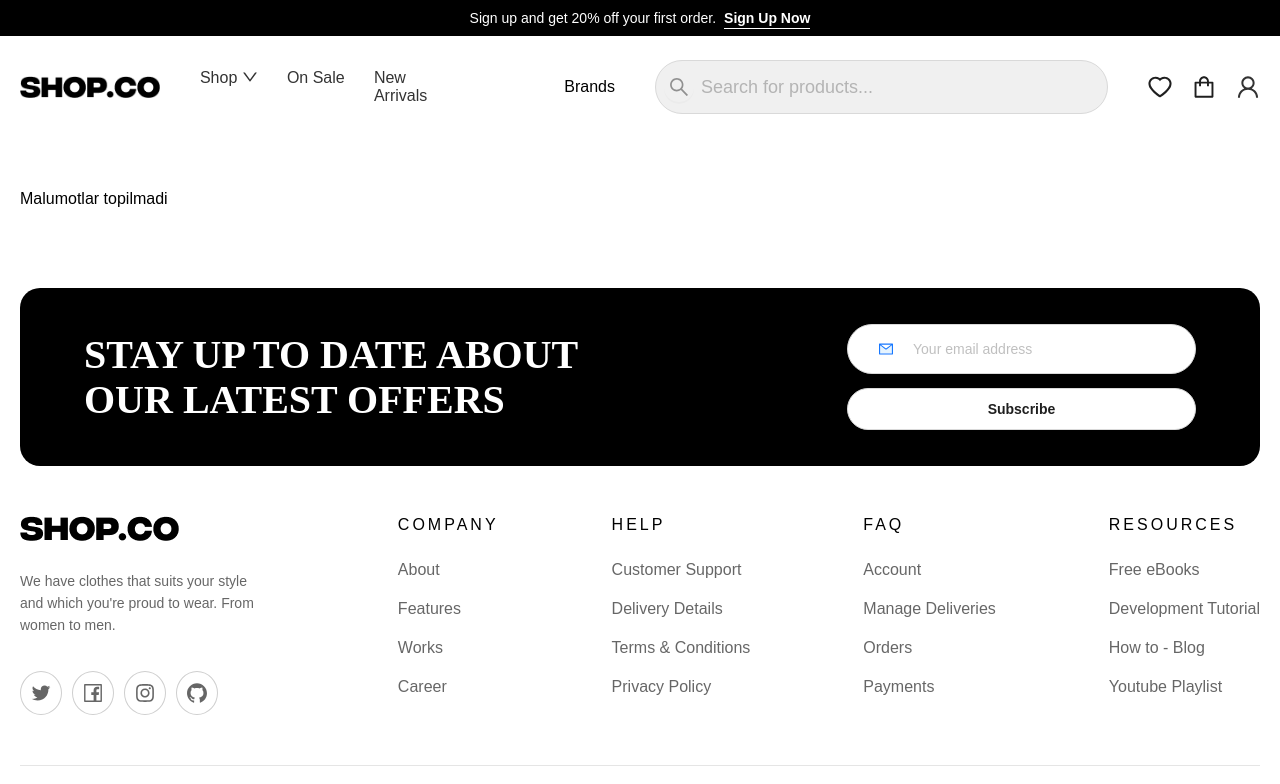
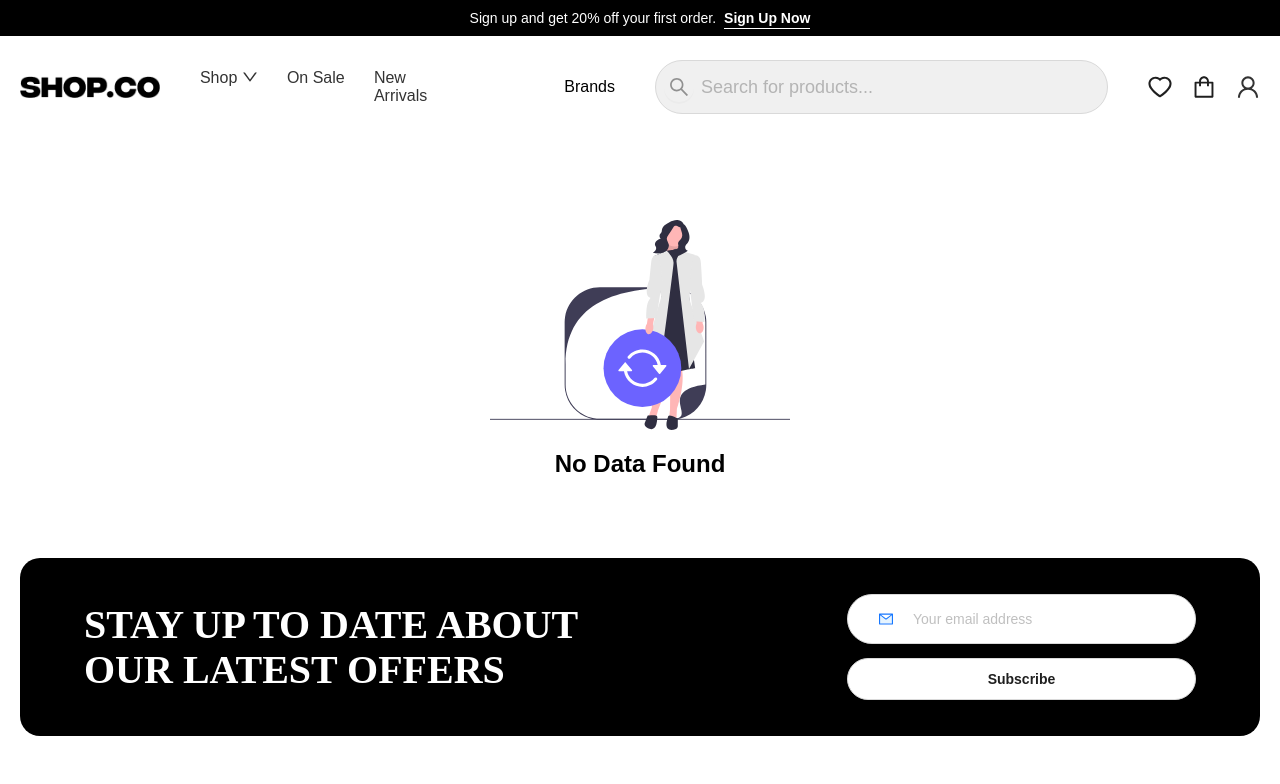
Before and after one commit to Muhammadayub727/shop.co-user, a React (Vite) app: page /like in a window 1280 px wide. Shown: the top 784 px of the page. Built offline with nearby package versions, Linux system fonts and the light colour scheme; a web font is replaced by a local one.

Commit message:
Project update

```diff
--- a/src/components/ui/swiper/index.tsx
+++ b/src/components/ui/swiper/index.tsx
@@ -1,11 +1,9 @@
 import { Swiper, SwiperSlide } from "swiper/react";
 import "swiper/css";
-import "swiper/css/pagination";
 import "swiper/css/navigation";
 
 import "./style.scss";
-
-import { Pagination, Navigation } from "swiper/modules";
+import { Navigation } from "swiper/modules";
 import { Rate } from "antd";
 import { CheckCircleOutlined } from "@ant-design/icons";
 
@@ -22,21 +20,18 @@ export default function App() {
         },
       }}
       spaceBetween={30}
-      pagination={{
-        clickable: true,
-      }}
-      navigation={true}
-      modules={[Pagination, Navigation]}
+      navigation={true}  // Use Swiper's built-in navigation without specifying custom elements
+      modules={[Navigation]}
       className="mySwiper"
     >
-        {new Array(10).fill(null).map((_, index) => {
+      {new Array(10).fill(null).map((_, index) => {
         return (
           <SwiperSlide key={index}>
             <div className="customers-swiper">
               <Rate value={5} disabled />
               <div>
                 <h5>Sarah M.</h5>
-                <CheckCircleOutlined style={{color: '#01AB31'}}/>
+                <CheckCircleOutlined style={{ color: "#01AB31" }} />
               </div>
               <p>
                 "I'm blown away by the quality and style of the clothes I
@@ -47,7 +42,7 @@ export default function App() {
           </SwiperSlide>
         );
       })}
-
+      {/* Navigation buttons will be automatically generated */}
     </Swiper>
   );
 }
--- a/src/components/ui/swiper/style.scss
+++ b/src/components/ui/swiper/style.scss
@@ -1,57 +1,66 @@
-  .swiper {
-    width: 100%;
-    height: 240px;
-  }
+.swiper {
+  width: 100%;
+  height: 240px;
+}
 
-  .swiper-slide {
-    font-size: 18px;
-    background: #fff;
-    display: flex;
-    justify-content: center;
-    align-items: center;
-  }
+.swiper-slide {
+  font-size: 18px;
+  background: #fff;
+  display: flex;
+  justify-content: center;
+  align-items: center;
+}
 
-  .swiper-slide img {
-    display: block;
-    width: 100%;
-    height: 100%;
-    object-fit: cover;
-  }
-
-
-.customers-swiper{
+.customers-swiper {
   padding: 28px 32px;
   border-radius: 20px;
   border: 1px solid rgba(0, 0, 0, 0.10);
 
-  div{
+  div {
     margin-top: 5px;
     display: flex;
     align-items: center;
     gap: 5px;
     margin-bottom: 5px;
 
-    h5{
+    h5 {
       color: #000;
       font-size: 20px;
-      font-style: normal;
       font-weight: 700;
-      line-height: 22px; /* 110% */
     }
-
   }
 
-  p{
+  p {
     color: rgba(0, 0, 0, 0.60);
     font-size: 16px;
-    font-style: normal;
     font-weight: 400;
-    line-height: 22px; /* 137.5% */
+    line-height: 22px;
   }
 }
 
+/* Custom navigation buttons */
+.swiper-button-next,
+.swiper-button-prev {
+  background-color: white;
+  color: black;
+  width: 40px;
+  height: 40px;
+  display: flex;
+  justify-content: center;
+  align-items: center;
+  border-radius: 50%;
+  box-shadow: 0px 4px 8px rgba(0, 0, 0, 0.1);
+  cursor: pointer;
+}
+
+.swiper-button-next::after,
+.swiper-button-prev::after {
+  font-size: 16px;
+  color: black;
+}
+
 @media screen and (max-width: 375px) {
-  .swiper{
+  .swiper {
     padding: 0 15px;
   }
 }
--- a/src/pages/likes/index.tsx
+++ b/src/pages/likes/index.tsx
@@ -4,29 +4,38 @@ import { Card } from "@ui"
 import './style.scss'
 import { Button } from "antd"
 import { DeleteOutlined } from "@ant-design/icons"
+import NotFoundIcon from '../../assets/images/not-found.svg'
 
 function Likes() {
-const {likes, removeLike}:any = useLikeStore()
-console.log(likes);
-
+  const { likes, removeLike }: any = useLikeStore()
+  console.log(likes)
 
   return (
     <div>
       <Container>
         <div className="likes-wrapper">
-            {
-                likes.length > 0 ? likes.map((like:any, i:number) => (
-                   <div className="likee">
+          {likes.length > 0 ? (
+            likes.map((like: any, i: number) => (
+              <div className="likee" key={i}>
                 <Card
-                            key={i}
                   data={like}
                 />
-                        <Button className="delete-btn" type="text" danger onClick={() => removeLike(like._id)} ><DeleteOutlined /></Button>
+                <Button
+                  className="delete-btn"
+                  type="text"
+                  danger
+                  onClick={() => removeLike(like._id)}
+                >
+                  <DeleteOutlined />
+                </Button>
               </div>
             ))
-                :
-                <p style={{textAlign: 'center', marginTop: 20, fontWeight: 500}}>Malumotlar topilmadi</p>
-            }
+          ) : (
+            <div className="not-found">
+              <img src={NotFoundIcon} alt="Not Found" />
+              <p>No Data Found</p>
+            </div>
+          )}
         </div>
       </Container>
     </div>
--- a/src/pages/likes/style.scss
+++ b/src/pages/likes/style.scss
@@ -1,12 +1,13 @@
-.likes-wrapper{
+.likes-wrapper {
     margin-top: 30px;
     display: flex;
     flex-wrap: wrap;
     gap: 15px;
 
-    .likee{
+    .likee {
       position: relative;
-        .delete-btn{
+
+      .delete-btn {
         z-index: 99;
         position: absolute;
         top: 30px;
@@ -14,15 +15,36 @@
         color: red;
         font-size: 18px !important;
 
-            &:hover{
+        &:hover {
           color: red !important;
         }
       }
     }
+
+    .not-found {
+      display: flex;
+      flex-direction: column;
+      align-items: center;
+      justify-content: center;
+      width: 100%;
+      text-align: center;
+      margin-top: 50px;
+
+      img {
+        max-width: 300px;
+        margin-bottom: 20px;
       }
 
-@media screen and (max-width: 375px){
-    .likes-wrapper{
+      p {
+        font-size: 24px;
+        font-weight: 700;
+        color: #000;
+      }
+    }
+  }
+
+  @media screen and (max-width: 375px) {
+    .likes-wrapper {
       padding: 0 15px;
     }
   }
--- a/src/pages/single-page/index.tsx
+++ b/src/pages/single-page/index.tsx
@@ -106,8 +106,8 @@ function SinglePage() {
                     </div>
                     <div className='prices'>
                       <h4 className='price'>${product?.price}</h4>
-                      <h4 className='old-price'>${product?.oldPrice}</h4>
-                      <h4 className='sale'>-20%</h4>
+                      {/* <h4 className='old-price'>${product?.oldPrice}</h4> */}
+                      <h4 className='sale'>-2%</h4>
                     </div>
                     <p className="p-title">{product?.desc}</p>
 
```
Lines whose indentation alone changed are shown as unchanged.
